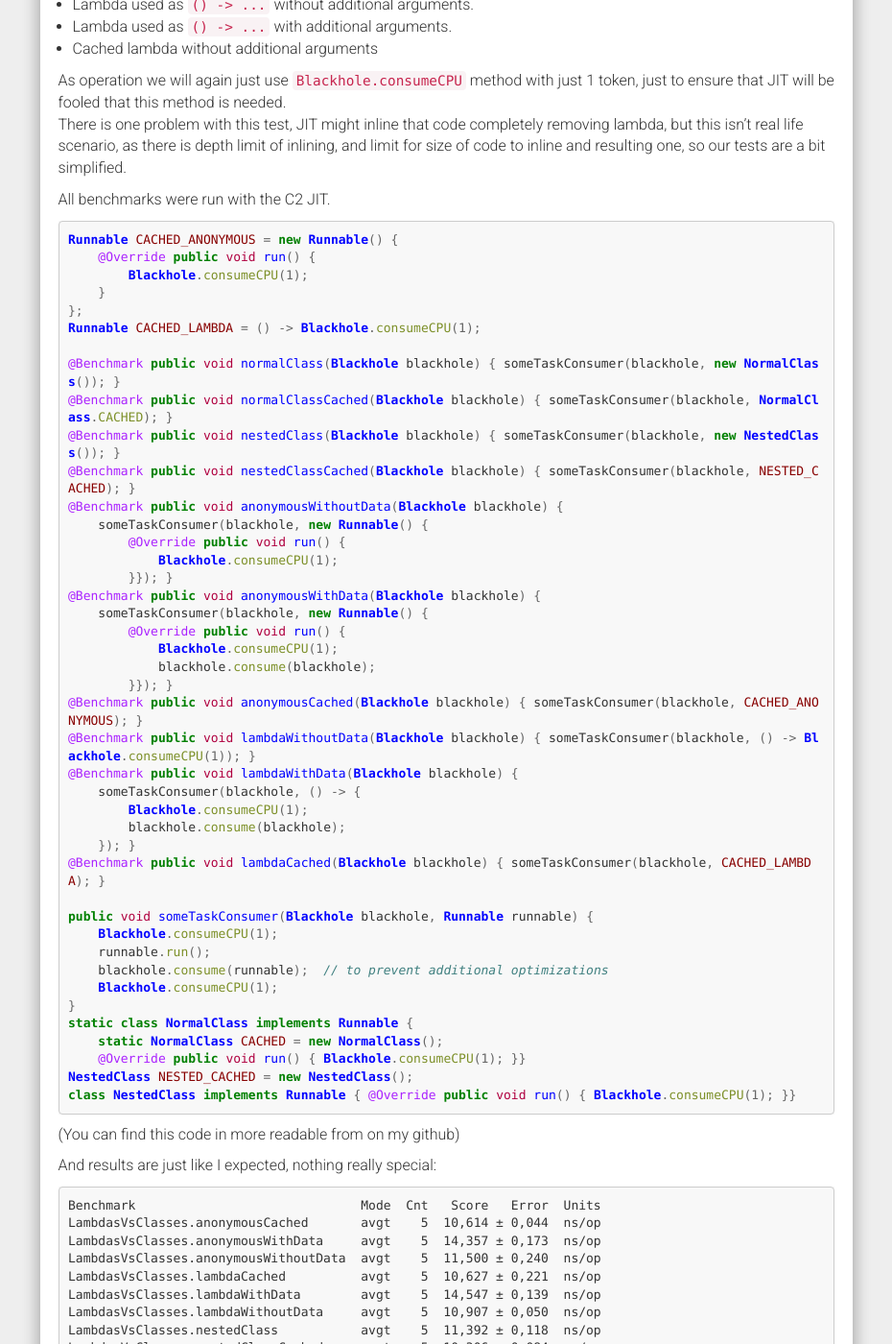
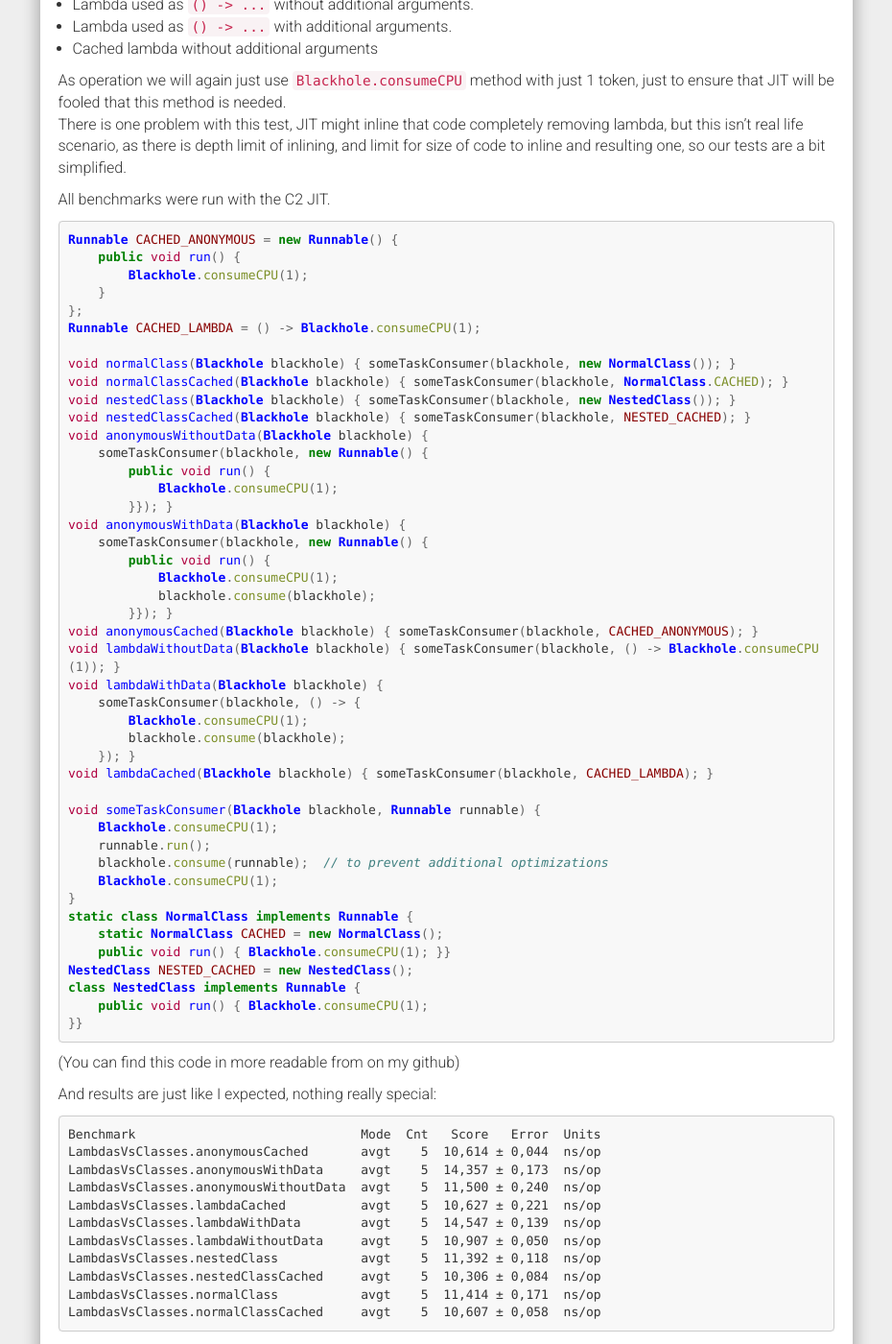
Before and after one commit to GotoFinal/blog, a Jekyll site: the page built from _posts/2017-07-17-performance-of-java-2.md, in a window 1280 px wide and 1400 px high, scrolled down 2295 px. Shown: the whole window at 96% size, without its empty margins (321-1251 px from the left). Built offline with Jekyll 4.4.1, drawn with Linux system fonts in a browser that asks for light colours; nearby versions of some CDN libraries; comment, search, counter and statistics services are not loaded; some of the changed text lies outside the part shown.

Commit message:
improve code formatting

````diff
--- a/_posts/2017-07-17-performance-of-java-2.md
+++ b/_posts/2017-07-17-performance-of-java-2.md
@@ -79,37 +79,37 @@
 All benchmarks were run with the C2 JIT.
 ```java
 Runnable CACHED_ANONYMOUS = new Runnable() {
-    @Override public void run() {
+    public void run() {
         Blackhole.consumeCPU(1);
     }
 };
 Runnable CACHED_LAMBDA = () -> Blackhole.consumeCPU(1);
 
-@Benchmark public void normalClass(Blackhole blackhole) { someTaskConsumer(blackhole, new NormalClass()); }
-@Benchmark public void normalClassCached(Blackhole blackhole) { someTaskConsumer(blackhole, NormalClass.CACHED); }
-@Benchmark public void nestedClass(Blackhole blackhole) { someTaskConsumer(blackhole, new NestedClass()); }
-@Benchmark public void nestedClassCached(Blackhole blackhole) { someTaskConsumer(blackhole, NESTED_CACHED); }
-@Benchmark public void anonymousWithoutData(Blackhole blackhole) {
+void normalClass(Blackhole blackhole) { someTaskConsumer(blackhole, new NormalClass()); }
+void normalClassCached(Blackhole blackhole) { someTaskConsumer(blackhole, NormalClass.CACHED); }
+void nestedClass(Blackhole blackhole) { someTaskConsumer(blackhole, new NestedClass()); }
+void nestedClassCached(Blackhole blackhole) { someTaskConsumer(blackhole, NESTED_CACHED); }
+void anonymousWithoutData(Blackhole blackhole) {
     someTaskConsumer(blackhole, new Runnable() {
-        @Override public void run() {
+        public void run() {
             Blackhole.consumeCPU(1);
         }}); }
-@Benchmark public void anonymousWithData(Blackhole blackhole) {
+void anonymousWithData(Blackhole blackhole) {
     someTaskConsumer(blackhole, new Runnable() {
-        @Override public void run() {
+        public void run() {
             Blackhole.consumeCPU(1);
             blackhole.consume(blackhole);
         }}); }
-@Benchmark public void anonymousCached(Blackhole blackhole) { someTaskConsumer(blackhole, CACHED_ANONYMOUS); }
-@Benchmark public void lambdaWithoutData(Blackhole blackhole) { someTaskConsumer(blackhole, () -> Blackhole.consumeCPU(1)); }
-@Benchmark public void lambdaWithData(Blackhole blackhole) {
+void anonymousCached(Blackhole blackhole) { someTaskConsumer(blackhole, CACHED_ANONYMOUS); }
+void lambdaWithoutData(Blackhole blackhole) { someTaskConsumer(blackhole, () -> Blackhole.consumeCPU(1)); }
+void lambdaWithData(Blackhole blackhole) {
     someTaskConsumer(blackhole, () -> {
         Blackhole.consumeCPU(1);
         blackhole.consume(blackhole);
     }); }
-@Benchmark public void lambdaCached(Blackhole blackhole) { someTaskConsumer(blackhole, CACHED_LAMBDA); }
+void lambdaCached(Blackhole blackhole) { someTaskConsumer(blackhole, CACHED_LAMBDA); }
 
-public void someTaskConsumer(Blackhole blackhole, Runnable runnable) {
+void someTaskConsumer(Blackhole blackhole, Runnable runnable) {
     Blackhole.consumeCPU(1);
     runnable.run();
     blackhole.consume(runnable);  // to prevent additional optimizations
@@ -117,9 +117,11 @@
 }
 static class NormalClass implements Runnable {
     static NormalClass CACHED = new NormalClass();
-    @Override public void run() { Blackhole.consumeCPU(1); }}
+    public void run() { Blackhole.consumeCPU(1); }}
 NestedClass NESTED_CACHED = new NestedClass();
-class NestedClass implements Runnable { @Override public void run() { Blackhole.consumeCPU(1); }}
+class NestedClass implements Runnable {
+    public void run() { Blackhole.consumeCPU(1);
+}}
 ```
 (You can find this code in more readable from on my github)
 
@@ -147,9 +149,9 @@
 Lets start with something very simple, just sum of random numbers in array:
 ```java
     int[] random_1_000_000 = new Random(123).ints(1_000_000).toArray();
-    @Benchmark public long intSumStream() { return IntStream.of(random_1_000_000).sum(); }
-    @Benchmark public long intSumStreamParallel() { return IntStream.of(random_1_000_000).parallel().sum(); }
-    @Benchmark public long intSumOldJava() {
+    long intSumStream() { return IntStream.of(random_1_000_000).sum(); }
+    long intSumStreamParallel() { return IntStream.of(random_1_000_000).parallel().sum(); }
+    long intSumOldJava() {
         long sum = 0;
         for (int i : random_1_000_000) { sum += i; }
         return sum;
@@ -255,15 +257,17 @@
 @Benchmark
 public void advancedOperationsStream(Blackhole blackhole) {
     Collection<Person> people = workerMap.values().stream()
-                                    .filter(person -> ((person.name.equals("Kate") || person.name.equals("Anna")) && (person.age <= 15)))
-                                    .sorted(Comparator.comparingInt((Person p) -> p.age).thenComparing(p -> p.name).thenComparing(p -> p.uuid))
-                                    .collect(Collectors.toList());
+        .filter(person -> ((person.name.equals("Kate") || person.name.equals("Anna")) && (person.age <= 15)))
+        .sorted(Comparator.comparingInt((Person p) -> p.age).thenComparing(p -> p.name).thenComparing(p -> p.uuid))
+        .collect(Collectors.toList());
     blackhole.consume(people);
     if (people.size() != 83541) {
         throw new AssertionError();
     }
     // NOTE: .flatMap(p -> p.accounts.stream().filter(a -> a.money <= 0)) will be SLOWER
-    List<Account> accounts = people.stream().flatMap(p -> p.accounts.stream()).filter(a -> a.money <= 0).collect(Collectors.toList());
+    List<Account> accounts = people.stream()
+        .flatMap(p -> p.accounts.stream()).filter(a -> a.money <= 0)
+        .collect(Collectors.toList());
     if (accounts.size() != 25117) {
         throw new AssertionError();
     }
````
